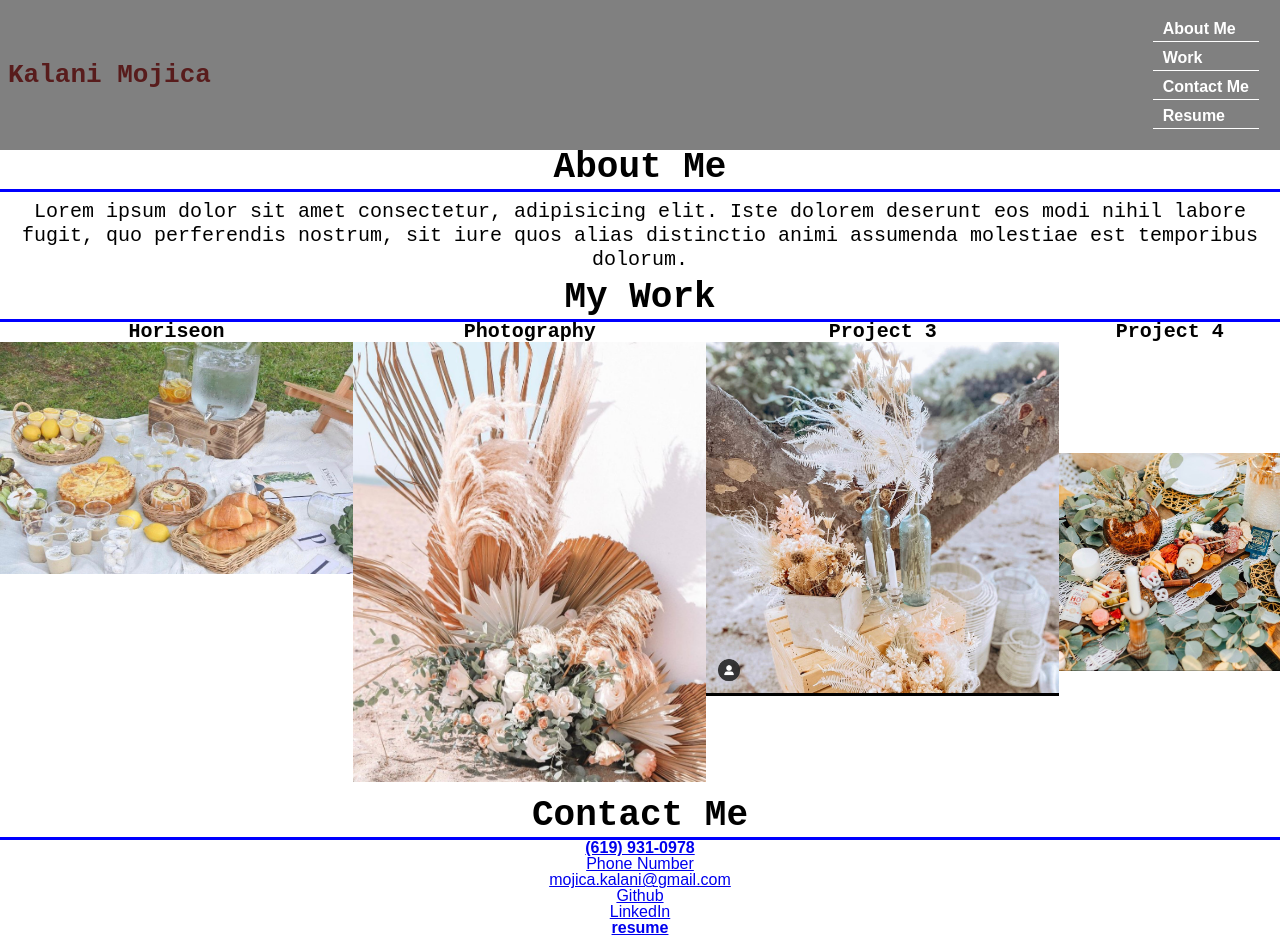
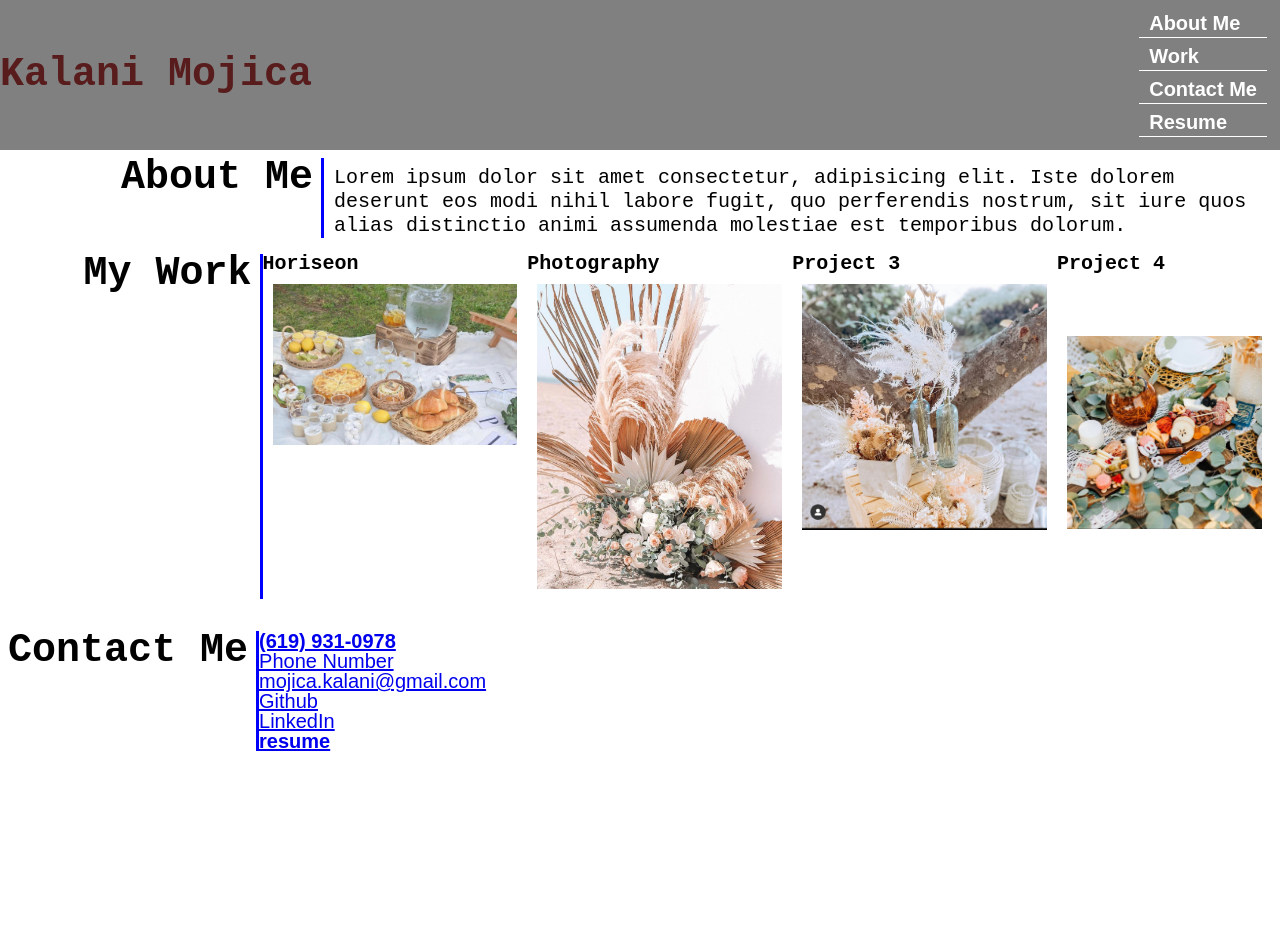
Before and after one commit to mojikalani/portfolio, a plain HTML site: page index.html in a window 1280 px wide. After the commit the page ends 800 px from the top, so only its background shows below. Drawn offline with Linux system fonts and the light colour scheme.

Commit message:
Updated media for main titles

```diff
--- a/assets/css/styles.css
+++ b/assets/css/styles.css
@@ -12,7 +12,7 @@
 
 
   --fs-h1: 3rem;
-  --fs-h2: 2.25rem;
+  --fs-h2: 200%;
   --fs-h3: 1.25rem;
   --fs-body: 1rem;
 
@@ -22,6 +22,9 @@
   box-sizing: border-box;
 }
 
+body {
+  font-size: 20px; ;
+}
 header {
     width: 100%;
     display: flex;
@@ -48,12 +51,16 @@ h1 {
   font-size: var(--fs-h1);
 }
 h2{
-  font-size: var(--fs-h2);
+  font-size: 200%;
+  border-bottom: 3px solid blue;
 }
 h3{
   font-size: var(--fs-h3);
 }
 
+section {
+  padding: 0.5rem;
+}
 /* Header section  */
 
 
@@ -66,9 +73,6 @@ header h1 {
     color:var(--clr-accent);
   }
 
-nav {
-  display: block;
-}
 
 #navList{
   flex: 1 0 auto;
@@ -110,15 +114,16 @@ nav a:hover {
 
 p{
   font-family: var(--ff-secondary);
-  margin: 8px;
   font-size: var(--fs-h3);
   line-height: 1.2;
   color: var(--clr-dark);
+  padding-top: 0.5rem;
 }
 
 /* Work Section */
 img {
-  display: block;
+  display: flex;
+  flex-wrap: wrap;
   margin: auto;
   max-width: 100%;
   height: auto;
@@ -126,11 +131,9 @@ img {
 .flex-row {
   display: flex;
   flex-direction: column;
+
 }
-.flex-row h2 {
-  border-bottom: solid 3px blue;
-  padding-bottom: 3px;
-}
+
 
 .work_container {
   display: flex;
@@ -138,9 +141,7 @@ img {
   flex-direction: row;
   width: 100%;
 }
-.work_container h2 {
-  border-bottom: solid blue;
-}
+
 .container{
   display: flex;
   flex-wrap: wrap;
@@ -163,9 +164,7 @@ img {
   align-items: center;
   display: block;
 }
-.contact-me ul{
-  color: blue;
-}
+
 
 /* Resume section */
 /* using a mobile-first approach, use `min-width` values going from narrow -> wide for a responsive design */
@@ -178,32 +177,51 @@ img {
 
   }
 
-  .flex-row {
-    text-align: center;
+
+
+}
+
+
+@media screen and (min-width: 900px) {
+
+  /* For headings */
+  header{
     display: flex;
-    flex-direction: column;
+    flex-direction: row;
+    justify-content: space-between;
+    padding: 2;
+  }
+
+  .head_nav {
+    justify-content: end;
+  }
+  section {
+    display: flex;
+  }
+  h2 {
+    border-right: 3px solid blue;
+    border-bottom: none;
+    padding-top: 0;
+    padding-right: 0.5rem;
+  }
+  p {
+    padding-left: 0.5em;
+    justify-content: center;
+  }
+  .col-left {
+    width: 25%;
+    text-align: end;
+  }
+
+  .col-right {
+    width: 75%;
+  }
+
+
+  .card-img{
+    width: 100%;
+    padding: 10px;
+
   }
 
 }
-
-@media screen and (min-width: 768px) {
-  header{
-    flex-direction: row;
-    flex-wrap: wrap;
-    justify-content: space-between;
-    padding: 8px
-  }
-
-  .page-title {
-    align-items: right;
-  }
-}
-
-@media screen and (min-width: 992px) {
-  header{
-    flex-direction: row;
-    flex-wrap: wrap;
-    justify-content: space-between;
-    padding: 2;
-  }
-}
--- a/index.html
+++ b/index.html
@@ -25,50 +25,57 @@
 
         <main>
                 <!-- About me section -->
-                <section  class="flex-row">
-                    <h2 class="about_me">About Me</h2>
-                    <p>
-                        Lorem ipsum dolor sit amet consectetur, adipisicing elit.
-                        Iste dolorem deserunt eos modi nihil labore fugit, quo perferendis nostrum,
-                        sit iure quos alias distinctio animi assumenda molestiae est temporibus dolorum.
-                    </p>
-                </section>
+                <section >
+                    <h2 class="col-left">About Me</h2>
+                    <div class="col-right"><p>
+                            Lorem ipsum dolor sit amet consectetur, adipisicing elit.
+                            Iste dolorem deserunt eos modi nihil labore fugit, quo perferendis nostrum,
+                            sit iure quos alias distinctio animi assumenda molestiae est temporibus dolorum.
+                        </p>
+                    </div>
+                    </section>
 
                 <!-- work section refer to mini project-->
-                <section class="flex-row">
-                     <h2>My Work</h2>
+                <section>
+                     <h2 class="col-left">My Work</h2>
                     <div id="work" class="work_container">
                                 <div class="container">
                                     <div class="project">
-                                    <h3 id="">Horiseon</h3>
-                                    <img src="assets/Images/IMG_7320.jpeg" alt="Image for Horiseon" />
-                                    <p>
-
-                                    </p>
+                                    <h3 id="project-title">Horiseon</h3>
+                                    <img src="assets/Images/IMG_7320.jpeg"
+                                         alt="Image for Horiseon"
+                                         class="card-img"
+                                     />
                                 </div>
                                 </div>
 
                                 <div class="container">
                                 <div class="project">
-                                    <h3>Photography</h3>
-                                    <img src="assets/Images/IMG_7327.jpeg" alt="Image for Photography" />
-                                    <p>
-
-                                    </p>
+                                    <h3 id="project-title">Photography</h3>
+                                    <img src="assets/Images/IMG_7327.jpeg"
+                                         alt="Image for Photography"
+                                         class="card-img"
+                                    />
                                 </div>
                                 </div>
                                 <div class="container">
                                 <div class="project">
-                                    <h3>Project 3</h3>
-                                <img src="assets/Images/IMG_7331.jpeg" alt="Image for Project 3" />
+                                    <h3 id="project-title">Project 3</h3>
+                                    <img src="assets/Images/IMG_7331.jpeg"
+                                         alt="Image for Project 3"
+                                         class="card-img"
+                                    />
                                     <p>
 
                                     </p>
                                 </div>
                                 </div>
                                 <div class="project">
-                                    <h3>Project 4</h3>
-                                    <img src="assets/Images/IMG_7332.jpeg" alt="Image for Project 4" />
+                                    <h3 id="project-title">Project 4</h3>
+                                    <img src="assets/Images/IMG_7332.jpeg"
+                                         alt="Image for Project 4"
+                                         class="card-img"
+                                    />
                                     <p>
                                     </p>
                             </div>
@@ -81,7 +88,7 @@
                 </section>
             </main>
             <footer class="footer">
-                <section id="contact-me" class="flex-row">
+                <section id="contact-me">
                     <!-- Contact section -->
 
                         <h2>Contact Me</h2>
```
